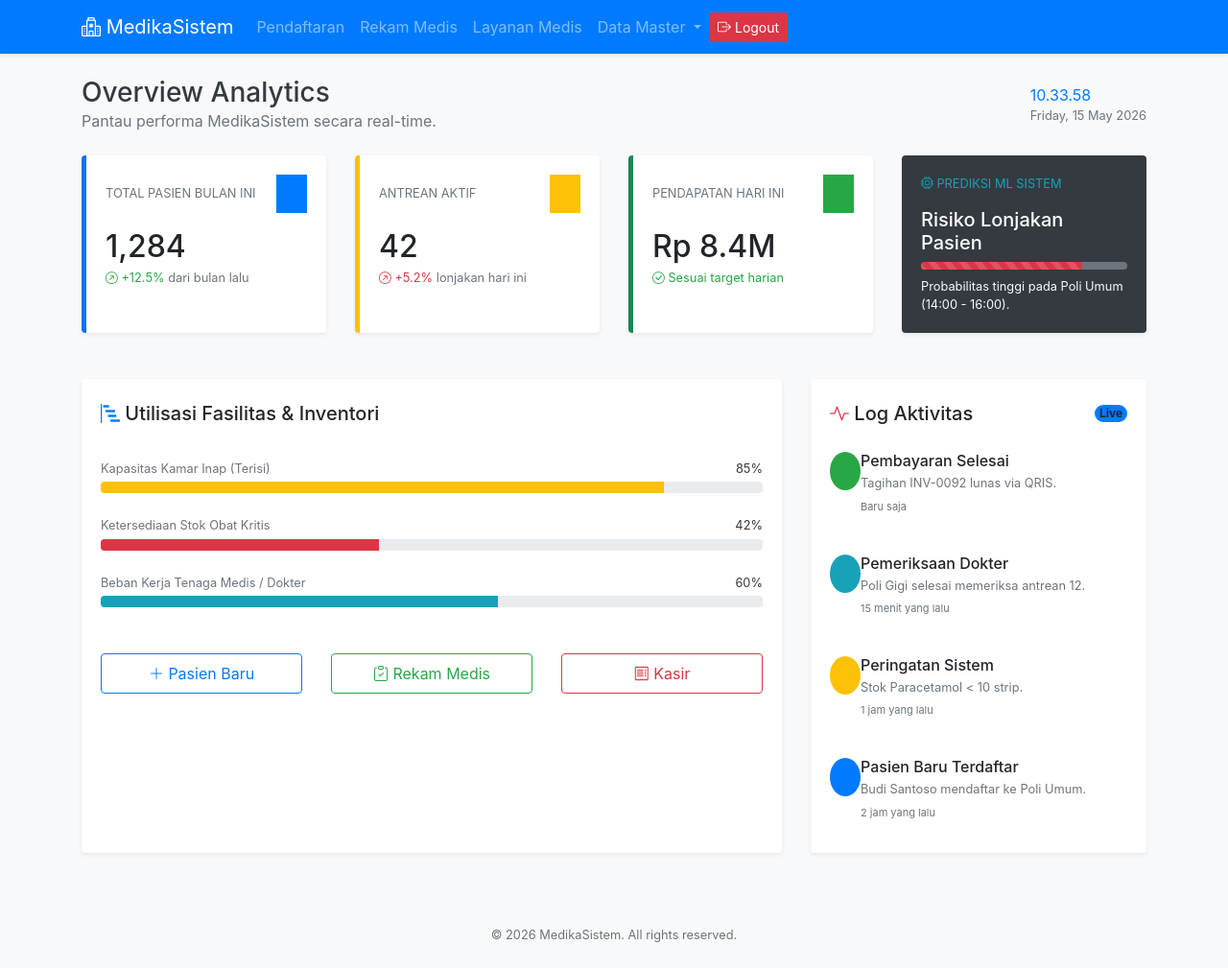
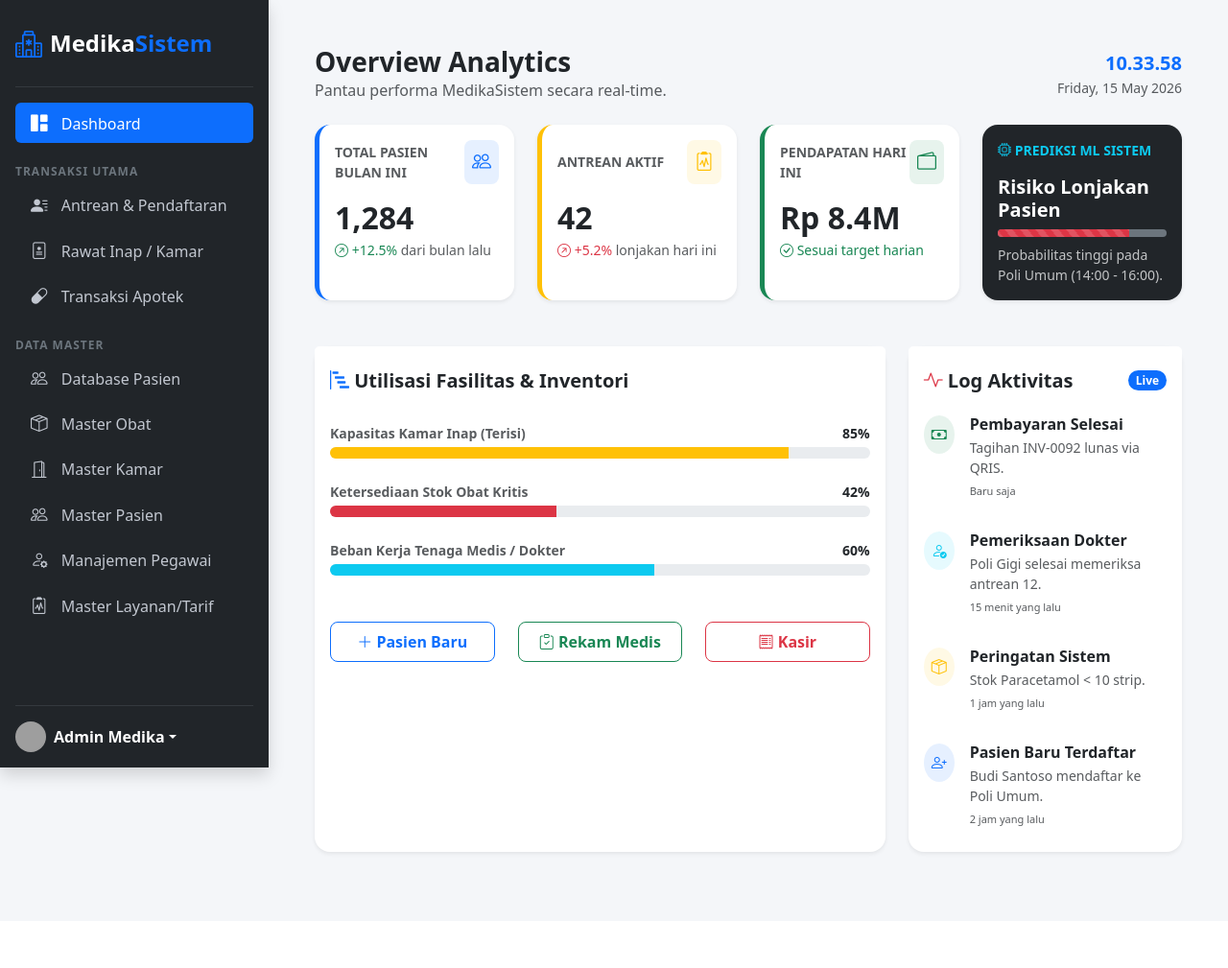
Before and after one commit to kaisaragess/medika-system, a CodeIgniter 4 app: the page made by app/Views/dashboard.php in a window 1280 px wide. Shown: the whole page at 96% size. After the commit the page ends 893 px from the top, so only its background shows below. Run offline with PHP 8.4 and a stand-in for CodeIgniter, Linux system fonts and the light colour scheme; the template is opened without the code that fills it, so the values that code supplies are empty; some libraries are stand-ins or nearby versions; grey boxes are pictures that could not be loaded.

Commit message:
big update

```diff
--- a/app/Views/dashboard.php
+++ b/app/Views/dashboard.php
@@ -119,7 +119,7 @@
                         <a href="/rekam_medis/create" class="btn btn-outline-success w-100 rounded-3 py-2 fw-bold"><i class="bi bi-clipboard-check"></i> Rekam Medis</a>
                     </div>
                     <div class="col-sm-4 mb-2">
-                        <a href="/pembayaran/create" class="btn btn-outline-danger w-100 rounded-3 py-2 fw-bold"><i class="bi bi-receipt"></i> Kasir</a>
+                        <a href="/transaksi_layanan/create" class="btn btn-outline-danger w-100 rounded-3 py-2 fw-bold"><i class="bi bi-receipt"></i> Kasir</a>
                     </div>
                 </div>
 
--- a/app/Views/layout/template.php
+++ b/app/Views/layout/template.php
@@ -3,74 +3,141 @@
 <head>
     <meta charset="UTF-8">
     <meta name="viewport" content="width=device-width, initial-scale=1.0">
-    <!-- Menampilkan judul dinamis dari Controller -->
     <title><?= $title ?? 'MedikaSistem'; ?></title>
-
-    <!-- Memanggil CSS Bootstrap dari folder lokal public/bootstrap/css/ -->
-    <link href="<?= base_url('bootstrap/css/bootstrap.min.css'); ?>" rel="stylesheet">
-
-    <!-- Memanggil Bootstrap Icons (Tetap pakai CDN karena ringan, atau bisa diunduh terpisah nanti) -->
+    <link href="https://cdn.jsdelivr.net/npm/bootstrap@5.3.0/dist/css/bootstrap.min.css" rel="stylesheet">
     <link rel="stylesheet" href="https://cdn.jsdelivr.net/npm/bootstrap-icons@1.11.1/font/bootstrap-icons.css">
 
+    <style>
+        /* CSS untuk mengatur Layout Sidebar */
+        body {
+            background-color: #f4f6f9;
+            overflow-x: hidden;
+        }
+        #sidebar {
+            min-width: 280px;
+            max-width: 280px;
+            min-height: 100vh;
+            position: fixed;
+            top: 0;
+            left: 0;
+            z-index: 100;
+            transition: all 0.3s;
+        }
+        #main-content {
+            margin-left: 280px; /* Memberi ruang agar konten tidak tertutup sidebar */
+            width: calc(100% - 280px);
+            min-height: 100vh;
+            transition: all 0.3s;
+        }
+        .nav-link {
+            color: #c2c7d0;
+            margin-bottom: 5px;
+            border-radius: 8px;
+            transition: 0.2s;
+        }
+        .nav-link:hover, .nav-link.active {
+            background-color: rgba(255, 255, 255, 0.1);
+            color: #ffffff;
+        }
+        .nav-link i {
+            margin-right: 10px;
+            font-size: 1.1rem;
+        }
+    </style>
 </head>
-<body class="bg-light">
+<body>
 
-    <!-- ================= NAVBAR ================= -->
-    <nav class="navbar navbar-expand-lg navbar-dark bg-primary shadow-sm">
-        <div class="container">
-            <a class="navbar-brand fw-bold" href="/"><i class="bi bi-hospital"></i> MedikaSistem</a>
-            <button class="navbar-toggler" type="button" data-bs-toggle="collapse" data-bs-target="#navbarNav">
-                <span class="navbar-toggler-icon"></span>
-            </button>
-            <div class="collapse navbar-collapse" id="navbarNav">
-                <ul class="navbar-nav me-auto">
-                    <!-- Menu Transaksi Utama -->
+    <div class="d-flex">
+        <div id="sidebar" class="bg-dark text-white d-flex flex-column p-3 shadow">
+            <a href="/" class="d-flex align-items-center mb-4 mt-2 text-white text-decoration-none">
+                <i class="bi bi-hospital fs-3 text-primary me-2"></i>
+                <span class="fs-4 fw-bold">Medika<span class="text-primary">Sistem</span></span>
+            </a>
+
+            <hr class="text-secondary mt-0">
+
+            <ul class="nav nav-pills flex-column mb-auto">
                 <li class="nav-item">
-                        <a class="nav-link" href="/pendaftaran">Pendaftaran</a>
-                    </li>
-                    <li class="nav-item">
-                        <a class="nav-link" href="/rekam_medis">Rekam Medis</a>
-                    </li>
-                    <li class="nav-item">
-                        <a class="nav-link" href="/transaksi_layanan">Layanan Medis</a>
+                    <a href="/dashboard" class="nav-link active">
+                        <i class="bi bi-grid-1x2-fill"></i> Dashboard
+                    </a>
                 </li>
 
-                    <!-- Menu Dropdown Data Master -->
-                    <li class="nav-item dropdown">
-                        <a class="nav-link dropdown-toggle" href="#" role="button" data-bs-toggle="dropdown">
-                            Data Master
+                <li class="mt-3 mb-1 text-uppercase text-secondary fw-bold" style="font-size: 12px; letter-spacing: 1px;">Transaksi Utama</li>
+
+                <li>
+                    <a href="/pendaftaran" class="nav-link">
+                        <i class="bi bi-person-lines-fill"></i> Antrean & Pendaftaran
                     </a>
-                        <ul class="dropdown-menu">
-                            <li><a class="dropdown-item" href="/pasien">Data Pasien</a></li>
-                            <li><a class="dropdown-item" href="/obat">Data Obat</a></li>
-                            <li><a class="dropdown-item" href="/layanan">Data Layanan</a></li>
-                            <li><a class="dropdown-item" href="/kamar">Data Kamar</a></li>
-                            <li><hr class="dropdown-divider"></li>
-                            <li><a class="dropdown-item" href="/pegawai">Data Pegawai</a></li>
-                            <li><a class="dropdown-item" href="/poliklinik">Data Poliklinik</a></li>
-                        </ul>
+                </li>
+                <li>
+                    <a href="/transaksi_kamar" class="nav-link">
+                        <i class="bi bi-file-medical"></i> Rawat Inap / Kamar
+                    </a>
+                </li>
+                <li>
+                    <a href="/transaksi_obat" class="nav-link">
+                        <i class="bi bi-capsule"></i> Transaksi Apotek
+                    </a>
+                </li>
+
+                <li class="mt-3 mb-1 text-uppercase text-secondary fw-bold" style="font-size: 12px; letter-spacing: 1px;">Data Master</li>
+
+                <li>
+                    <a href="/pasien" class="nav-link">
+                        <i class="bi bi-people"></i> Database Pasien
+                    </a>
+                </li>
+                <li>
+                    <a href="/obat" class="nav-link">
+                        <i class="bi bi-box-seam"></i> Master Obat
+                    </a>
+                </li>
+                <li>
+                    <a href="/kamar" class="nav-link">
+                        <i class="bi bi-door-open"></i> Master Kamar
+                    </a>
+                </li>
+                <li>
+                    <a href="/pasien" class="nav-link">
+                        <i class="bi bi-people"></i> Master Pasien
+                    </a>
+                </li>
+                <li>
+                    <a href="/pegawai" class="nav-link">
+                        <i class="bi bi-person-gear"></i> Manajemen Pegawai
+                    </a>
+                </li>
+                <li>
+                    <a href="/layanan" class="nav-link">
+                        <i class="bi bi-clipboard2-pulse"></i> Master Layanan/Tarif
+                    </a>
                 </li>
             </ul>
-                <a href="/logout" class="btn btn-danger btn-sm fw-bold" onclick="return confirm('Apakah Anda yakin ingin keluar dari sistem?');">
-                    <i class="bi bi-box-arrow-right"></i> Logout
+
+
+
+            <hr class="text-secondary">
+
+            <div class="dropdown">
+                <a href="#" class="d-flex align-items-center text-white text-decoration-none dropdown-toggle" id="dropdownUser1" data-bs-toggle="dropdown" aria-expanded="false">
+                    <img src="https://ui-avatars.com/api/?name=Admin+Medika&background=0d6efd&color=fff" alt="" width="32" height="32" class="rounded-circle me-2">
+                    <strong>Admin Medika</strong>
                 </a>
+                <ul class="dropdown-menu dropdown-menu-dark text-small shadow" aria-labelledby="dropdownUser1">
+                    <li><a class="dropdown-item" href="#">Profile</a></li>
+                    <li><a class="dropdown-item" href="#">Settings</a></li>
+                    <li><hr class="dropdown-divider"></li>
+                    <li><a class="dropdown-item text-danger fw-bold" href="/logout"><i class="bi bi-box-arrow-left"></i> Sign out</a></li>
+                </ul>
             </div>
         </div>
-    </nav>
 
-    <!-- ================= KONTEN UTAMA ================= -->
-    <div class="container mt-4">
-        <!-- Di sinilah konten dari file view lain akan disuntikkan oleh CI4 -->
+        <div id="main-content" class="p-4 p-md-5">
             <?= $this->renderSection('content'); ?>
         </div>
+    </div>
 
-    <!-- ================= FOOTER ================= -->
-    <footer class="text-center mt-5 mb-4 text-muted">
-        <small>&copy; <?= date('Y'); ?> MedikaSistem. All rights reserved.</small>
-    </footer>
-
-    <!-- Memanggil Javascript Bootstrap dari folder lokal public/bootstrap/js/ -->
-    <script src="<?= base_url('bootstrap/js/bootstrap.bundle.min.js'); ?>"></script>
     <script src="https://cdn.jsdelivr.net/npm/bootstrap@5.3.0/dist/js/bootstrap.bundle.min.js"></script>
 </body>
 </html>
--- a/app/Views/transaksi_obat/create.php
+++ b/app/Views/transaksi_obat/create.php
@@ -17,7 +17,7 @@
                             <option value="">-- Cari Nama Pasien --</option>
                             <?php foreach($pendaftaran as $psn): ?>
                                 <option value="<?= $psn['id']; ?>" <?= old('id_pendaftaran') == $psn['id'] ? 'selected' : ''; ?>>
-                                    [<?= $psn['no_pendaftaran']; ?>] - <?= $psn['nama']; ?>
+                                    [<?= $psn['no_pendaftaran']; ?>] - <?= $psn['nama_pasien']; ?>
                                 </option>
                             <?php endforeach; ?>
                         </select>
@@ -29,8 +29,7 @@
                             <label for="id_obat" class="form-label">Pilih Obat</label>
                             <select class="form-select <?= ($validation->hasError('id_obat')) ? 'is-invalid' : ''; ?>" id="id_obat" name="id_obat">
                                 <option value="">-- Pilih Obat dari Inventori --</option>
-                                <?php foreach($obat as $obt): ?>
-                                    <!-- Menampilkan stok agar apoteker tahu -->
+                                <?php foreach($daftar_obat as $obt): ?>                                    <!-- Menampilkan stok agar apoteker tahu -->
                                     <option value="<?= $obt['id']; ?>" <?= old('id_obat') == $obt['id'] ? 'selected' : ''; ?>>
                                         <?= $obt['nama_obat']; ?> (Sisa Stok: <?= $obt['qty']; ?>) - Rp <?= number_format($obt['harga'], 0, ',', '.'); ?>
                                     </option>
--- a/app/Views/transaksi_obat/index.php
+++ b/app/Views/transaksi_obat/index.php
@@ -49,7 +49,7 @@
                                     <td><?= $t['nama_obat']; ?></td>
                                     <td><?= $t['aturan_pakai']; ?></td>
                                     <td class="text-center"><?= $t['qty']; ?> <?= $t['satuan']; ?></td>
-                                    <td class="text-primary fw-bold">Rp <?= number_format($t['total_harga'], 0, ',', '.'); ?></td>
+                                    <td class="text-primary fw-bold">Rp <?= number_format($t['tagihan_obat'], 0, ',', '.'); ?></td>
                                     <td class="text-center">
                                         <a href="/transaksi_obat/edit/<?= $t['id']; ?>" class="btn btn-sm btn-warning"><i class="bi bi-pencil"></i></a>
                                         <form action="/transaksi_obat/delete/<?= $t['id']; ?>" method="get" class="d-inline">
```
Also changed, not shown: app/Config/Routes.php (+19 -5 lines), app/Controllers/TransaksiKamarController.php (added, +138 -0 lines), app/Controllers/TransaksiObatController.php (added, +78 -0 lines), app/Models/TransaksiObatModel.php (+11 -0 lines), app/Views/transaksi_kamar/create.php (added, +50 -0 lines), app/Views/transaksi_kamar/edit.php (added, +54 -0 lines), app/Views/transaksi_kamar/index.php (added, +73 -0 lines). Lines whose indentation alone changed are shown as unchanged.
